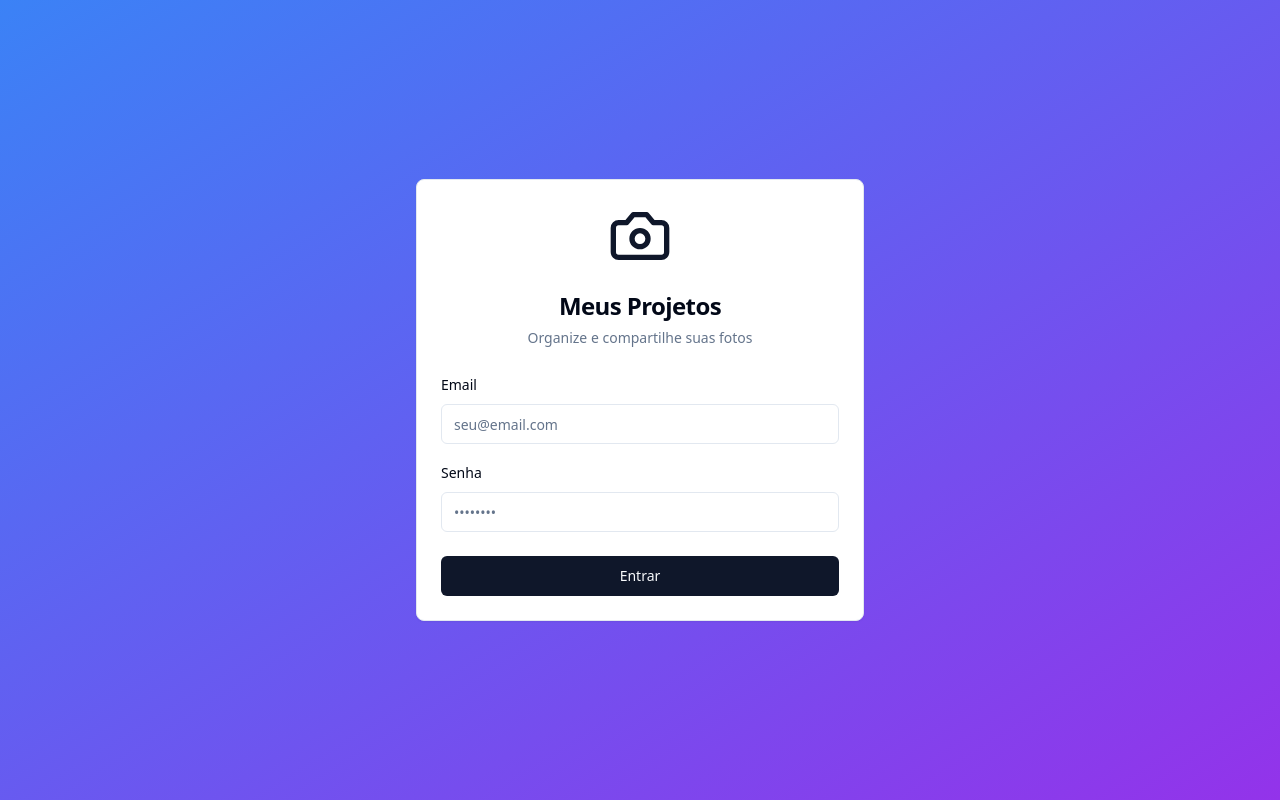
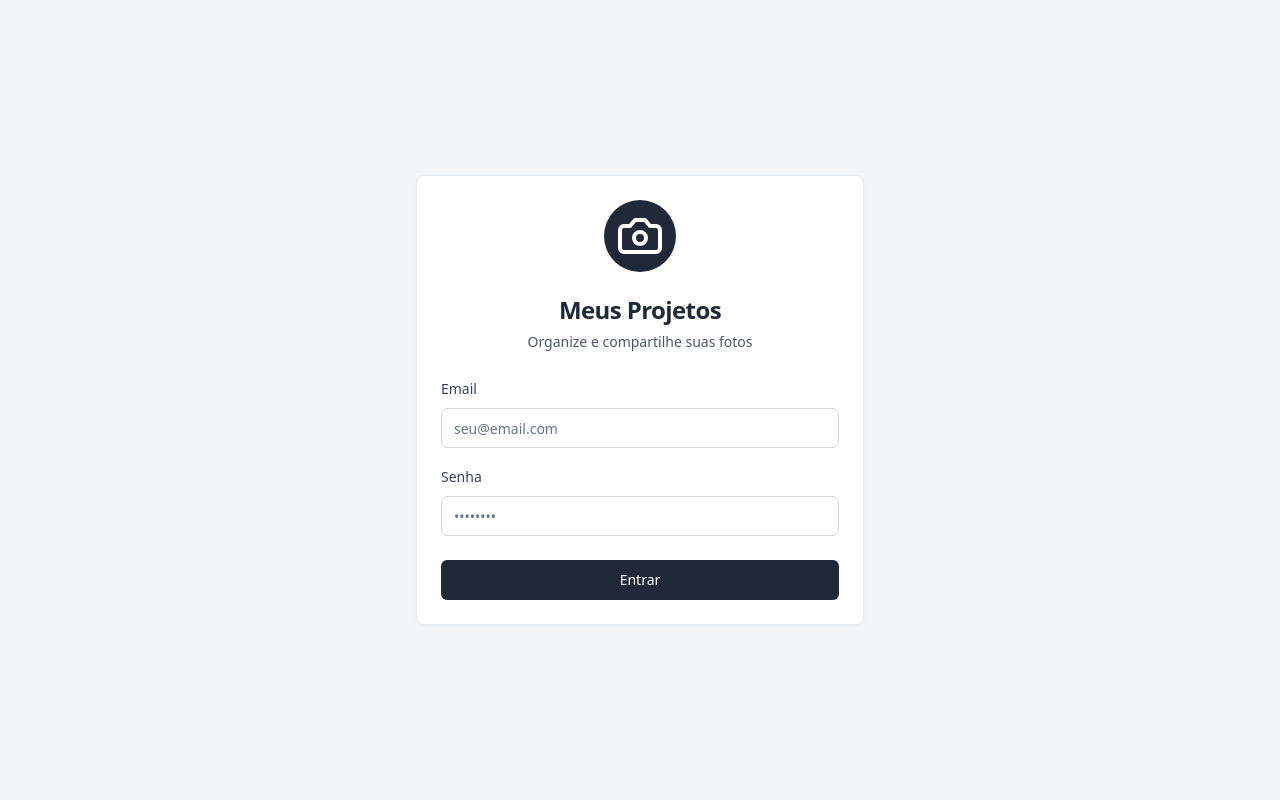
Before and after one commit to marcoscarvalho233s-rgb/fluffy-pangolin-sprint, a React (Vite) app: page / in a window 1280 px wide. Built offline with nearby package versions, Linux system fonts and the light colour scheme.

Commit message:
[dyad] wrote 4 file(s)

```diff
--- a/src/components/LoginForm.tsx
+++ b/src/components/LoginForm.tsx
@@ -20,19 +20,21 @@ export const LoginForm: React.FC<LoginFormProps> = ({ onLogin, loading }) => {
   };
 
   return (
-    <div className="min-h-screen flex items-center justify-center bg-gradient-to-br from-blue-500 to-purple-600 p-4">
+    <div className="min-h-screen flex items-center justify-center bg-gray-100 p-4">
       <Card className="w-full max-w-md">
         <CardHeader className="text-center">
           <div className="flex justify-center mb-4">
-            <Camera className="h-16 w-16 text-primary" />
+            <div className="bg-gray-800 p-3 rounded-full">
+              <Camera className="h-12 w-12 text-white" />
+            </div>
           </div>
-          <CardTitle className="text-2xl">Meus Projetos</CardTitle>
-          <CardDescription>Organize e compartilhe suas fotos</CardDescription>
+          <CardTitle className="text-2xl font-semibold text-gray-800">Meus Projetos</CardTitle>
+          <CardDescription className="text-gray-600">Organize e compartilhe suas fotos</CardDescription>
         </CardHeader>
         <form onSubmit={handleSubmit}>
           <CardContent className="space-y-4">
             <div className="space-y-2">
-              <Label htmlFor="email">Email</Label>
+              <Label htmlFor="email" className="text-gray-700">Email</Label>
               <Input
                 id="email"
                 type="email"
@@ -40,10 +42,11 @@ export const LoginForm: React.FC<LoginFormProps> = ({ onLogin, loading }) => {
                 value={email}
                 onChange={(e) => setEmail(e.target.value)}
                 required
+                className="border-gray-300 focus:ring-gray-500 focus:border-gray-500"
               />
             </div>
             <div className="space-y-2">
-              <Label htmlFor="password">Senha</Label>
+              <Label htmlFor="password" className="text-gray-700">Senha</Label>
               <Input
                 id="password"
                 type="password"
@@ -51,11 +54,12 @@ export const LoginForm: React.FC<LoginFormProps> = ({ onLogin, loading }) => {
                 value={password}
                 onChange={(e) => setPassword(e.target.value)}
                 required
+                className="border-gray-300 focus:ring-gray-500 focus:border-gray-500"
               />
             </div>
           </CardContent>
           <CardFooter>
-            <Button className="w-full" type="submit" disabled={loading}>
+            <Button className="w-full bg-gray-800 hover:bg-gray-700 text-white" type="submit" disabled={loading}>
               {loading ? "Entrando..." : "Entrar"}
             </Button>
           </CardFooter>
--- a/src/components/ProjectCard.tsx
+++ b/src/components/ProjectCard.tsx
@@ -20,22 +20,22 @@ export const ProjectCard: React.FC<ProjectCardProps> = ({ project, onClick, onSh
 
   return (
     <Card
-      className="cursor-pointer hover:shadow-lg transition-all duration-300 transform hover:-translate-y-1 border border-gray-200 bg-white"
+      className="cursor-pointer hover:shadow-md transition-all duration-300 border border-gray-200 bg-white rounded-lg"
       onClick={onClick}
     >
       <div className="relative">
-        <div className="h-40 bg-gradient-to-r from-gray-100 to-gray-200 flex items-center justify-center rounded-t-lg">
+        <div className="h-40 bg-gray-100 flex items-center justify-center rounded-t-lg">
           <div className="bg-gray-200 border-2 border-dashed rounded-xl w-16 h-16" />
         </div>
         {project.compartilhado && (
-          <div className="absolute top-3 right-3 bg-white rounded-full p-1 shadow-md">
-            <Users className="h-5 w-5 text-blue-500" />
+          <div className="absolute top-3 right-3 bg-white rounded-full p-1 shadow-sm">
+            <Users className="h-5 w-5 text-gray-600" />
           </div>
         )}
         <DropdownMenu open={isOpen} onOpenChange={setIsOpen}>
           <DropdownMenuTrigger
             onClick={(e) => e.stopPropagation()}
-            className="absolute top-3 left-3 bg-white/80 backdrop-blur-sm rounded-full p-1 shadow-md hover:bg-white transition-colors"
+            className="absolute top-3 left-3 bg-white/80 backdrop-blur-sm rounded-full p-1 shadow-sm hover:bg-white transition-colors"
           >
             <MoreVertical className="h-5 w-5 text-gray-600" />
           </DropdownMenuTrigger>
@@ -69,7 +69,7 @@ export const ProjectCard: React.FC<ProjectCardProps> = ({ project, onClick, onSh
           <span>{new Date(project.data_criacao).toLocaleDateString('pt-BR')}</span>
         </div>
         {project.proprietario !== 'demo@exemplo.com' && (
-          <div className="text-xs text-purple-500 italic mt-2">
+          <div className="text-xs text-gray-500 italic mt-2">
             Compartilhado por: {project.proprietario}
           </div>
         )}
--- a/src/components/ProjectHeader.tsx
+++ b/src/components/ProjectHeader.tsx
@@ -24,23 +24,23 @@ export const ProjectHeader: React.FC<ProjectHeaderProps> = ({
   return (
     <div className="flex flex-col md:flex-row md:items-center justify-between gap-4 mb-6">
       <div className="flex items-center gap-4">
-        <Button variant="ghost" size="icon" onClick={onBack}>
+        <Button variant="ghost" size="icon" onClick={onBack} className="text-gray-600 hover:text-gray-900 hover:bg-gray-100">
           <ArrowLeft className="h-5 w-5" />
         </Button>
         <div>
-          <h2 className="text-2xl font-bold">{title}</h2>
+          <h2 className="text-2xl font-semibold text-gray-800">{title}</h2>
           <p className="text-gray-500">{photoCount} fotos</p>
         </div>
       </div>
 
       <div className="flex flex-wrap gap-2">
-        <Button onClick={onCamera} className="bg-green-600 hover:bg-green-700">
+        <Button onClick={onCamera} className="bg-gray-800 hover:bg-gray-700 text-white">
           <Camera className="h-4 w-4 mr-2" />
           Tirar Foto
         </Button>
 
         <label className="cursor-pointer">
-          <Button className="bg-blue-600 hover:bg-blue-700">
+          <Button className="bg-gray-600 hover:bg-gray-500 text-white">
             <Download className="h-4 w-4 mr-2" />
             Galeria
           </Button>
@@ -55,14 +55,14 @@ export const ProjectHeader: React.FC<ProjectHeaderProps> = ({
 
         <Button
           onClick={onDownload}
-          className="bg-purple-600 hover:bg-purple-700"
+          className="bg-gray-500 hover:bg-gray-400 text-white"
           disabled={photoCount === 0}
         >
           <Download className="h-4 w-4 mr-2" />
           Baixar ZIP
         </Button>
 
-        <Button onClick={onShare} className="bg-yellow-600 hover:bg-yellow-700">
+        <Button onClick={onShare} className="bg-gray-400 hover:bg-gray-300 text-gray-800">
           <Share2 className="h-4 w-4 mr-2" />
           Compartilhar
         </Button>
--- a/src/pages/Index.tsx
+++ b/src/pages/Index.tsx
@@ -412,14 +412,14 @@ const Index = () => {
   return (
     <div className="min-h-screen bg-gray-50">
       {/* Header */}
-      <header className="bg-white border-b border-gray-200 shadow-sm">
+      <header className="bg-white border-b border-gray-200">
         <div className="max-w-7xl mx-auto px-4 sm:px-6 lg:px-8">
           <div className="flex items-center justify-between h-16">
             <div className="flex items-center gap-3">
-              <div className="bg-gradient-to-r from-blue-500 to-indigo-600 p-2 rounded-lg">
+              <div className="bg-gray-800 p-2 rounded-lg">
                 <span className="text-xl text-white">📷</span>
               </div>
-              <h1 className="text-xl font-bold text-gray-900">Meus Projetos</h1>
+              <h1 className="text-xl font-semibold text-gray-800">Meus Projetos</h1>
             </div>
             <div className="flex items-center gap-4">
               <span className="text-sm text-gray-600 hidden md:inline">Olá, {user.email}</span>
@@ -477,7 +477,7 @@ const Index = () => {
                 transition={{ duration: 0.5 }}
               >
                 <div className="text-5xl mb-4 text-gray-300">📷</div>
-                <h3 className="text-xl font-semibold mb-2 text-gray-700">Nenhuma foto ainda</h3>
+                <h3 className="text-xl font-medium mb-2 text-gray-700">Nenhuma foto ainda</h3>
                 <p className="text-gray-500 mb-6">
                   Use a câmera para tirar fotos ou adicione da galeria
                 </p>
@@ -493,14 +493,14 @@ const Index = () => {
               transition={{ duration: 0.5 }}
             >
               <div>
-                <h2 className="text-2xl font-bold text-gray-900">Meus Projetos</h2>
+                <h2 className="text-2xl font-semibold text-gray-800">Meus Projetos</h2>
                 <p className="text-gray-500">Organize e compartilhe suas fotos por projetos</p>
               </div>
               <Button
                 onClick={() => setShowNewProjectModal(true)}
-                className="bg-gradient-to-r from-blue-500 to-indigo-600 hover:from-blue-600 hover:to-indigo-700 text-white"
+                className="bg-gray-800 hover:bg-gray-700 text-white"
               >
-                ➕ Novo Projeto
+                Novo Projeto
               </Button>
             </motion.div>
 
@@ -538,13 +538,13 @@ const Index = () => {
                 transition={{ duration: 0.5 }}
               >
                 <div className="text-5xl mb-4 text-gray-300">📁</div>
-                <h3 className="text-xl font-semibold mb-2 text-gray-700">Nenhum projeto encontrado</h3>
+                <h3 className="text-xl font-medium mb-2 text-gray-700">Nenhum projeto encontrado</h3>
                 <p className="text-gray-500 mb-6">
                   Crie seu primeiro projeto para começar a organizar suas fotos
                 </p>
                 <Button
                   onClick={() => setShowNewProjectModal(true)}
-                  className="bg-gradient-to-r from-blue-500 to-indigo-600 hover:from-blue-600 hover:to-indigo-700 text-white"
+                  className="bg-gray-800 hover:bg-gray-700 text-white"
                 >
                   Criar Projeto
                 </Button>
```
